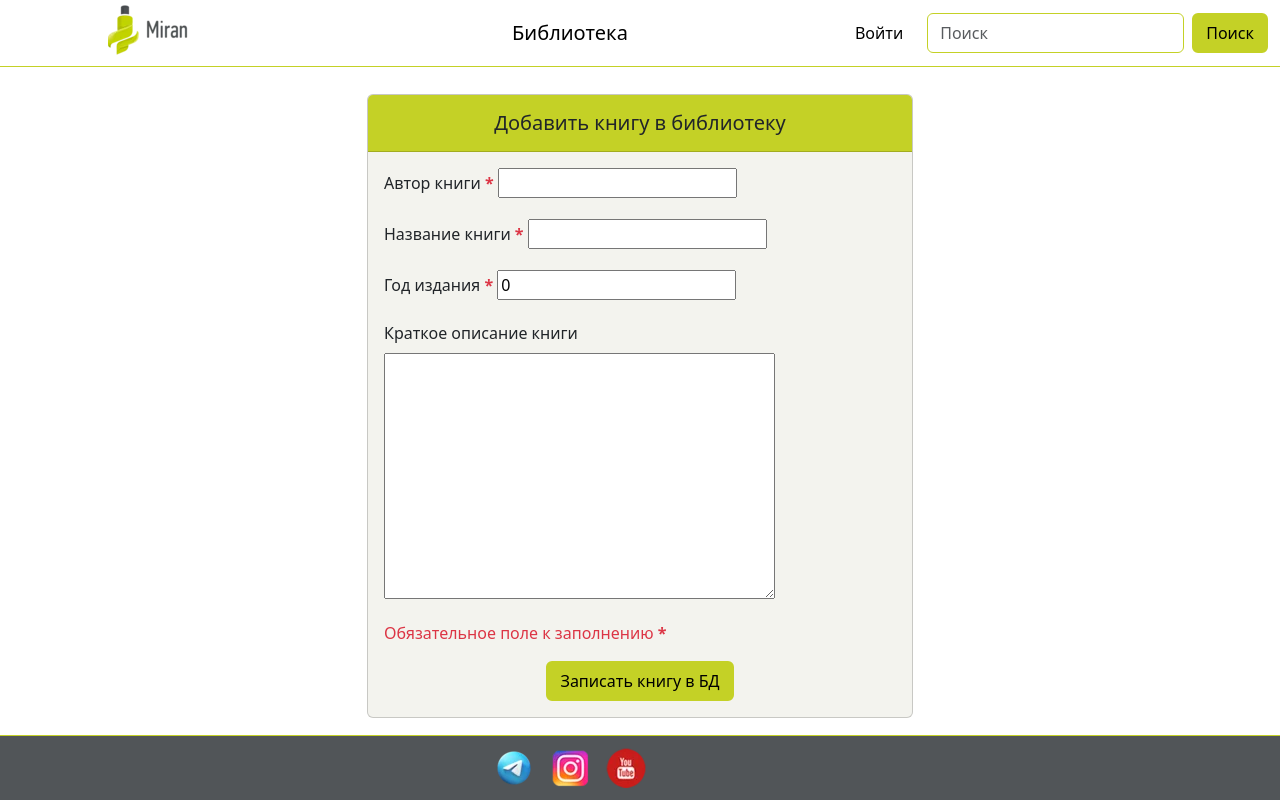
After one commit to Sanch13/miran, a Django app: page /books/add_book/ in a window 1280 px wide. The commit adds this page. Run offline with Django 4.2, Linux system fonts and the light colour scheme; parts of the project's set-up code (start-up, migrations or seed data) failed here and were passed over; some libraries are stand-ins or nearby versions.

Commit message:
add_book view

```diff
--- a/miran/books/forms.py
+++ b/miran/books/forms.py
@@ -1,6 +1,13 @@
 from django import forms
+from .models import Book
 
 
 class BookSearchForm(forms.Form):
     search = forms.CharField(max_length=100,
                              required=False)
+
+
+class AddBookForm(forms.ModelForm):
+    class Meta:
+        model = Book
+        fields = ('author', 'title', 'description', 'year')
--- /dev/null
+++ b/miran/books/templates/books/add_book.html
@@ -0,0 +1,69 @@
+{% extends 'users/base.html' %}
+{% load static %}
+
+{% block title %}
+<title> Добавить книгу </title>
+{% endblock title %}
+
+{% block content %}
+<div class="row justify-content-center">
+        <div class="col-md-6">
+            <div class="card mt-xl-4 mx-auto">
+                <div class="card-header text-center">
+                    <h5 class="my-2">Добавить книгу в библиотеку</h5>
+                </div>
+                <div class="card-body">
+                    <form action="{% url 'books:add_book' %}" method="post">
+                        {% csrf_token %}
+<!--                        <div class="mb-3">-->
+<!--                            <label for="{{ form.email.id_for_label }}" class="form-label">Адрес-->
+<!--                                электронной почты <span class="text-danger"><b>*</b></span></label>-->
+<!--                            {{ form.email }}-->
+<!--                            {% for error in form.email.errors %}-->
+<!--                            <div class="error-message text-danger">{{ error }}</div>-->
+<!--                            {% endfor %}-->
+<!--                        </div>-->
+                        <div class="mb-3">
+                            <label for="{{ form.author.id_for_label }}"
+                                   class="form-label"> Автор книги <span
+                                    class="text-danger"><b>*</b></span></label>
+                            {{ form.author }}
+                        </div>
+                        <div class="mb-3">
+                            <label for="{{ form.title.id_for_label }}"
+                                   class="form-label"> Название книги <span
+                                    class="text-danger"><b>*</b></span></label>
+                            {{ form.title }}
+                        </div>
+                        <div class="mb-3">
+                            <label for="{{ form.year.id_for_label }}"
+                                   class="form-label"> Год издания <span
+                                    class="text-danger"><b>*</b></span></label>
+                            {{ form.year }}
+                        </div>
+                        <div class="mb-3">
+                            <label for="{{ form.description.id_for_label }}"
+                                   class="form-label">Краткое описание книги </label>
+                            {{ form.description }}
+                        </div>
+                        <div>
+                            <p class="text-danger">Обязательное поле к заполнению <span class="text-danger"><b>*</b></span></p>
+                        </div>
+                        <div class="text-center">
+                            <button type="submit" class="btn btn-miran ">Записать книгу в БД</button>
+                        </div>
+                    </form>
+                </div>
+<!--                <div class="card-footer p-lg-3">-->
+<!--                    <div class="row">-->
+<!--                        <div class="col-md-6 text-lg-start"><a class="link-acc"-->
+<!--                                href="{% url 'users:registration' %}">Нужен аккаунт?-->
+<!--                            Зарегистрируйся!</a></div>-->
+<!--                        <div class="col-md-6 text-lg-end"><a class="link-acc"-->
+<!--                                href="{% url 'users:password_reset' %}">Забыли пароль?</a></div>-->
+<!--                    </div>-->
+<!--                </div>-->
+            </div>
+        </div>
+    </div>
+{% endblock content %}
--- a/miran/books/urls.py
+++ b/miran/books/urls.py
@@ -10,4 +10,5 @@ urlpatterns = [
     path("detail/<slug:slug>/", views.detail, name="detail"),
     path('reg_book/', views.reg_book, name='reg_book'),
     path('return_book/', views.return_book, name='return_book'),
+    path('add_book/', views.add_book, name='add_book'),
 ]
--- a/miran/books/views.py
+++ b/miran/books/views.py
@@ -7,7 +7,7 @@ from django.urls import reverse
 from django.db.models import Q
 
 from .models import Book, History
-from .forms import BookSearchForm
+from .forms import BookSearchForm, AddBookForm
 from users.models import User
 
 
@@ -91,3 +91,13 @@ def return_book(request):
         messages.success(request=request,
                          message="Вы успешно вернули книгу в библиотеку")
         return redirect(reverse(viewname="books:detail", args=[slug], ))
+
+
+def add_book(request):
+    form = AddBookForm()
+    context = {
+        "form": form,
+    }
+    return render(request=request,
+                  template_name='books/add_book.html',
+                  context=context)
--- a/miran/users/templates/users/base.html
+++ b/miran/users/templates/users/base.html
@@ -68,6 +68,11 @@
                         <li><h1 class="dropdown-header">{{user}}</h1></li>
                         <li><hr class="dropdown-divider"></li>
 <!--                        <li><a class="dropdown-item nav-link" href="#">Мой профиль</a></li>-->
+                        <li>
+                            {% if request.user.is_staff %}
+                            <a class="dropdown-item nav-link" href="{% url 'books:add_book' %}">Добавить книгу</a>
+                            {% endif %}
+                        </li>
                         <li><a class="dropdown-item nav-link"
                                href="{% url 'users:logout' %}">Выйти</a>
                         </li>
```
